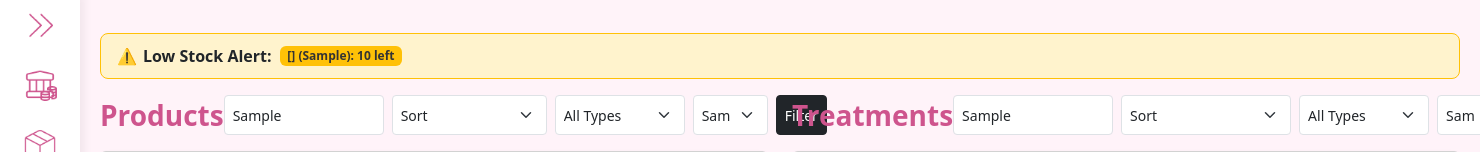
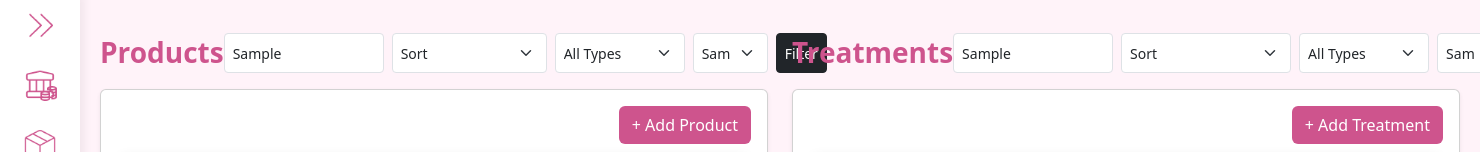
Before and after one commit to enzo-ayu/BAD-Project_CSP, a Django app: template templates/clinic/producttreatment_db.html in a window 1480 px wide; the page is wider, and only the part inside the window is pictured. Shown: the part 61-213 px from the top of that part. Run offline with Django 5.2, Linux system fonts and the light colour scheme; the template is opened without the code that fills it: most values are stand-ins (such as "Sample title", 1, 10 or a date in 2020); some libraries are stand-ins or nearby versions.

Commit message:
Update producttreatment_db.html

```diff
--- a/templates/clinic/producttreatment_db.html
+++ b/templates/clinic/producttreatment_db.html
@@ -14,18 +14,6 @@
 {% endif %}
 <div id="alert-container" class="mb-3"></div>
 
-{% if low_stock_alerts %}
-<div style="background:#fff3cd; border:1px solid #ffc107; border-radius:8px; padding:10px 16px; margin-bottom:16px; display:flex; align-items:center; flex-wrap:wrap; gap:6px;">
-    <div style="display:flex; align-items:center; flex-wrap:wrap; gap:6px;">
-        ⚠️ <strong>Low Stock Alert:</strong>
-        {% for bp in low_stock_alerts %}
-        <span class="badge" style="background:#ffc107; color:#333; margin:2px;">
-            {{ bp.product.product_name }} ({{ bp.branch.branch_location }}): {{ bp.stock_quantity }} left
-        </span>
-        {% endfor %}
-    </div>
-</div>
-{% endif %}
 
 <div class="row">
 
```
